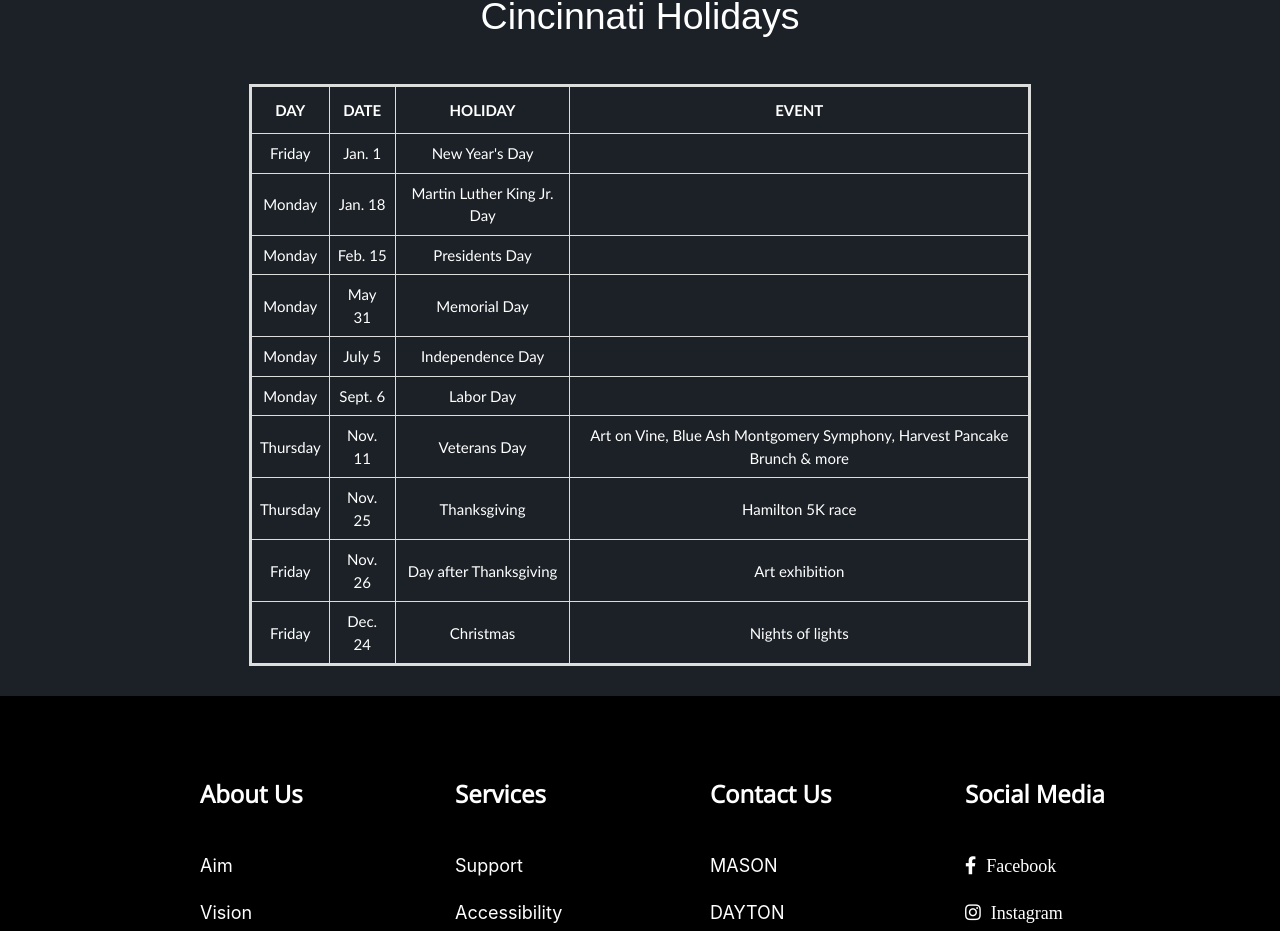
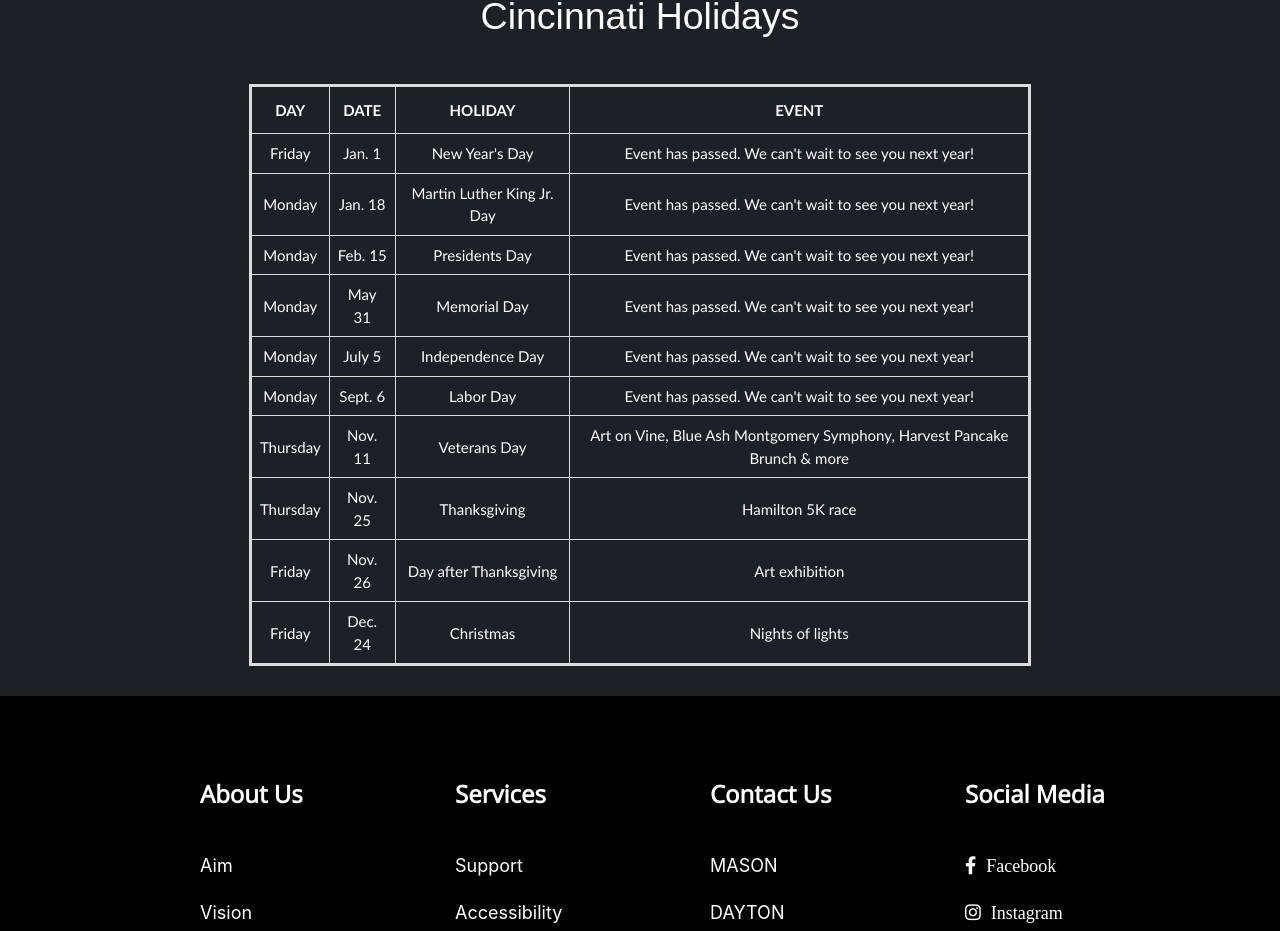
Before and after one commit to SethCodes/new-cinci, a React (Create React App) app in the folder client/: page /Event in a window 1280 px wide. Shown: the part 999-1930 px from the top of the page. Built offline with nearby package versions, Linux system fonts and the light colour scheme; no server answers.

Commit message:
events added to missing links

```diff
--- a/client/src/components/Event.js
+++ b/client/src/components/Event.js
@@ -1,7 +1,8 @@
 import React from 'react';
 import './Event.css';
 import EventBckg from '../media/eventBckg.jpg'
-import Table from './table.js';
+import Table from './table';
+
 
 
 const Event = () => {
--- a/client/src/components/table.js
+++ b/client/src/components/table.js
@@ -1,16 +1,15 @@
 import React from 'react';
-
 class Table extends React.Component {
    constructor(props) {
       super(props)
       this.state = {
          holidays: [
-            { day: 'Friday', date: 'Jan. 1', holiday: "New Year's Day", event:'' },
-            { day: 'Monday', date: 'Jan. 18', holiday: 'Martin Luther King Jr. Day', event:'' },
-            { day: 'Monday', date: 'Feb. 15', holiday: 'Presidents Day', event:'' },
-            { day: 'Monday', date: 'May 31', holiday: 'Memorial Day', event:'' },
-            { day: 'Monday', date: 'July 5', holiday: 'Independence Day', event:'' },
-            { day: 'Monday', date: 'Sept. 6', holiday: 'Labor Day', event:'' },
+            { day: 'Friday', date: 'Jan. 1', holiday: "New Year's Day", event:"Event has passed. We can't wait to see you next year!" },
+            { day: 'Monday', date: 'Jan. 18', holiday: 'Martin Luther King Jr. Day', event:"Event has passed. We can't wait to see you next year!" },
+            { day: 'Monday', date: 'Feb. 15', holiday: 'Presidents Day', event:"Event has passed. We can't wait to see you next year!" },
+            { day: 'Monday', date: 'May 31', holiday: 'Memorial Day', event:"Event has passed. We can't wait to see you next year!" },
+            { day: 'Monday', date: 'July 5', holiday: 'Independence Day', event:"Event has passed. We can't wait to see you next year!" },
+            { day: 'Monday', date: 'Sept. 6', holiday: 'Labor Day', event:"Event has passed. We can't wait to see you next year!" },
             { day: 'Thursday', date: 'Nov. 11', holiday: 'Veterans Day', event: [<a href="https://www.cincinnati.com/story/entertainment/2018/11/05/things-do-week-cincinnati-nov-5-november-6-7-8-9-10-11/1895786002/">Art on Vine, Blue Ash Montgomery Symphony, Harvest Pancake Brunch & more</a>] },
             { day: 'Thursday', date: 'Nov. 25', holiday: 'Thanksgiving', event:[<a href="https://m.facebook.com/events/marcum-park/2021-hamilton-thanksgiving-day-5k-for-young-lives/1771633099686212/">Hamilton 5K race</a>] },
             { day: 'Friday', date: 'Nov. 26', holiday: 'Day after Thanksgiving', event:[<a href="https://local.aarp.org/event/exhibition-in-a-new-light-treasures-from-the-taft-2021-11-26-cincinnati-oh.html">Art exhibition</a>] },
@@ -18,29 +17,25 @@ class Table extends React.Component {
          ]
       }
    }
-
    renderTableHeader() {
       let header = Object.keys(this.state.holidays[0])
       return header.map((key, index) => {
          return <th key={index}>{key.toUpperCase()}</th>
       })
    }
-
    renderTableData() {
       return this.state.holidays.map((holidays, index) => {
          const { day, date, holiday, event } = holidays
-
          return (
             <tr key={day}>
                <td>{day}</td>
                <td>{date}</td>
                <td>{holiday}</td>
-               <td>{event}</td>
+               <td id="eventRow">{event}</td>
             </tr>
          )
       })
    }
-
    render() {
       return (
          <div id="outCont" className="container">
@@ -56,4 +51,4 @@ class Table extends React.Component {
    }
 }
 
-export default Table
+export default Table;
```
